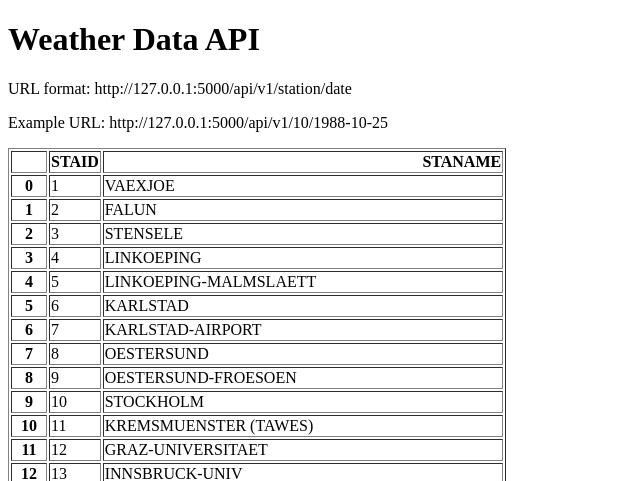
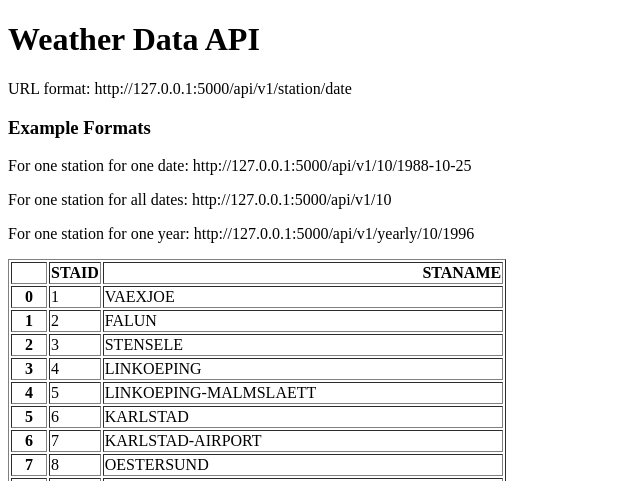
Before and after one commit to ten87tak/Weather_API, a Flask app: page / in a window 1280 px wide. Shown: the top 481 px of the page, without its empty margins (0-640 px from the left). Run offline with Flask 3, Linux system fonts and the light colour scheme.

Commit message:
Day31 - Added URL patterns by creating new functions.

```diff
--- a/main.py
+++ b/main.py
@@ -27,5 +27,25 @@ def about(station, date):
     }
 
 
+@app.route("/api/v1/<station>")
+def alldata(station):
+    filename = "data_small/TG_STAID" + str(station).zfill(6) + ".txt"
+    df = pd.read_csv(filename, skiprows=20, parse_dates=["    DATE"])
+    result = df.to_dict(orient="records")
+    return result
+
+    # render_template("all_station_data.html", data=df.to_html())
+
+
+@app.route("/api/v1/yearly/<station>/<year>")
+def alldata_year(station, year):
+    filename = "data_small/TG_STAID" + str(station).zfill(6) + ".txt"
+    df = pd.read_csv(filename, skiprows=20)
+    df['    DATE'] = df['    DATE'].astype(str)
+    result = df[df['    DATE'].str.startswith(str(year))].to_dict(orient="records")
+    print(result)
+    return result
+
+
 if __name__ == "__main__":
     app.run(debug=True)
--- a/templates/home.html
+++ b/templates/home.html
@@ -7,7 +7,10 @@
 <body>
     <h1>Weather Data API</h1>
     <p>URL format: http://127.0.0.1:5000/api/v1/station/date</p>
-    <p>Example URL:  http://127.0.0.1:5000/api/v1/10/1988-10-25</p>
+    <h3>Example Formats</h3>
+    <p>For one station for one date:   http://127.0.0.1:5000/api/v1/10/1988-10-25</p>
+    <p>For one station for all dates:  http://127.0.0.1:5000/api/v1/10</p>
+    <p>For one station for one year:   http://127.0.0.1:5000/api/v1/yearly/10/1996</p>
     <p>{{data|safe}}</p>
 </body>
 </html>
```
